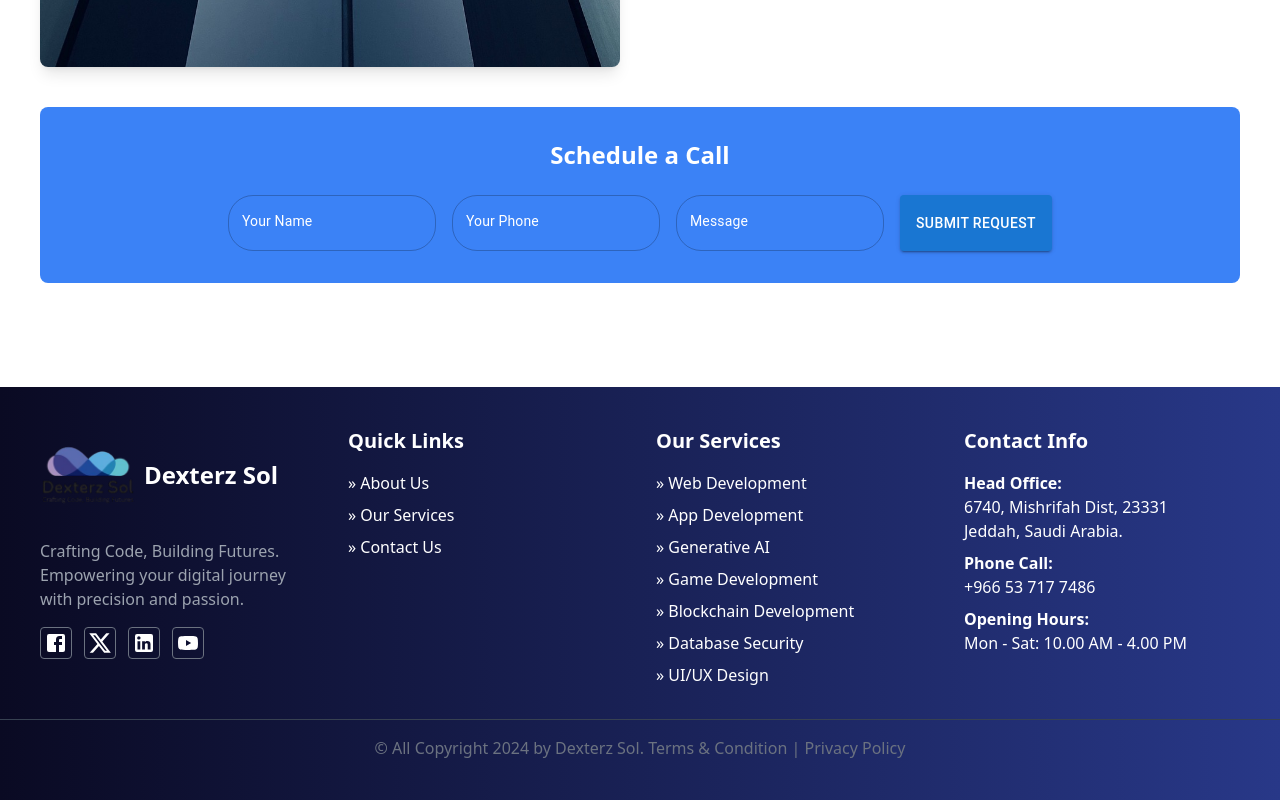
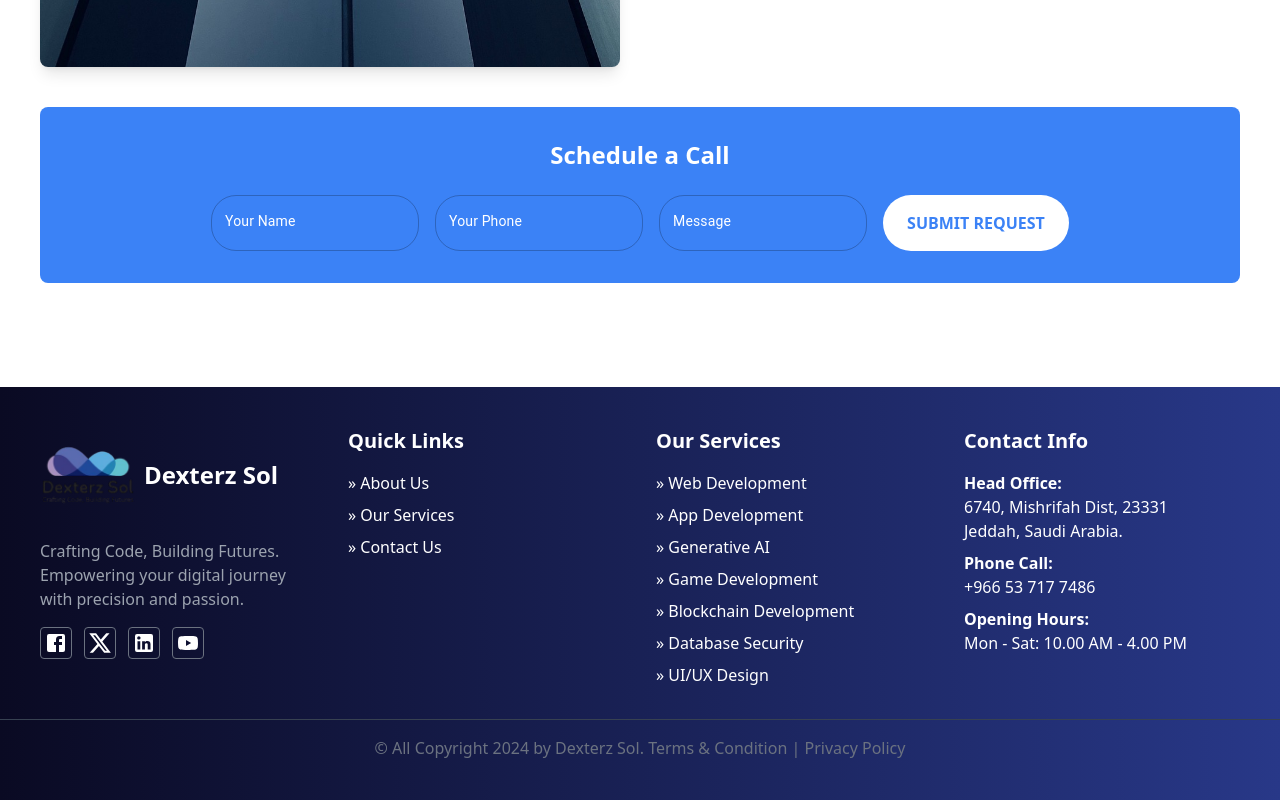
Before and after one commit to devshahmeerbukhari/dexter, a Next.js app: page /components/whoWeAre in a window 1280 px wide. Shown: the part 871-1671 px from the top of the page. Built offline with nearby package versions, Linux system fonts and the light colour scheme.

Commit message:
Added Simple HTML Button in Schedule a Call

```diff
--- a/src/app/components/scheduleACall/page.tsx
+++ b/src/app/components/scheduleACall/page.tsx
@@ -1,7 +1,6 @@
 // Import necessary modules
-import React from 'react';
-import TextField from '@mui/material/TextField';
-import Button from '@mui/material/Button';
+import React from "react";
+import TextField from "@mui/material/TextField";
 
 const ScheduleCall = () => {
   return (
@@ -13,12 +12,16 @@ const ScheduleCall = () => {
           label="Your Name"
           className="text-white rounded-lg w-52"
           InputLabelProps={{
-            style: { color: 'white', fontSize: '14px' }, // Smaller placeholder font size
+            style: { color: "white", fontSize: "14px" }, // Smaller placeholder font size
           }}
           InputProps={{
-            style: { borderRadius: '25px', color: 'white', borderColor: 'white' },
+            style: {
+              borderRadius: "25px",
+              color: "white",
+              borderColor: "white",
+            },
             classes: {
-              notchedOutline: 'border-white',
+              notchedOutline: "border-white",
             },
           }}
         />
@@ -27,12 +30,16 @@ const ScheduleCall = () => {
           label="Your Phone"
           className="text-white rounded-lg w-52"
           InputLabelProps={{
-            style: { color: 'white', fontSize: '14px' }, // Smaller placeholder font size
+            style: { color: "white", fontSize: "14px" }, // Smaller placeholder font size
           }}
           InputProps={{
-            style: { borderRadius: '25px', color: 'white', borderColor: 'white' },
+            style: {
+              borderRadius: "25px",
+              color: "white",
+              borderColor: "white",
+            },
             classes: {
-              notchedOutline: 'border-white',
+              notchedOutline: "border-white",
             },
           }}
         />
@@ -41,22 +48,36 @@ const ScheduleCall = () => {
           label="Message"
           className="text-white rounded-lg w-52"
           InputLabelProps={{
-            style: { color: 'white', fontSize: '14px' }, // Smaller placeholder font size
+            style: { color: "white", fontSize: "14px" }, // Smaller placeholder font size
           }}
           InputProps={{
-            style: { borderRadius: '25px', color: 'white', borderColor: 'white' },
+            style: {
+              borderRadius: "25px",
+              color: "white",
+              borderColor: "white",
+            },
             classes: {
-              notchedOutline: 'border-white',
+              notchedOutline: "border-white",
             },
           }}
         />
-        <Button
-          variant="contained"
+        <button
           className="bg-white text-blue-500 font-bold py-2 px-6 rounded-full"
-          style={{ textTransform: 'none' }}
+          style={{
+            textTransform: "none",
+            transition: "all 0.2s ease-in-out",
+          }}
+          onMouseDown={(e) => {
+            e.currentTarget.style.backgroundColor = "#e0e0e0"; // Light gray background on click
+            e.currentTarget.style.transform = "scale(0.95)"; // Slight shrink effect
+          }}
+          onMouseUp={(e) => {
+            e.currentTarget.style.backgroundColor = "#ffffff"; // Restore original background color
+            e.currentTarget.style.transform = "scale(1)"; // Restore original size
+          }}
         >
           SUBMIT REQUEST
-        </Button>
+        </button>
       </form>
     </div>
   );
```
